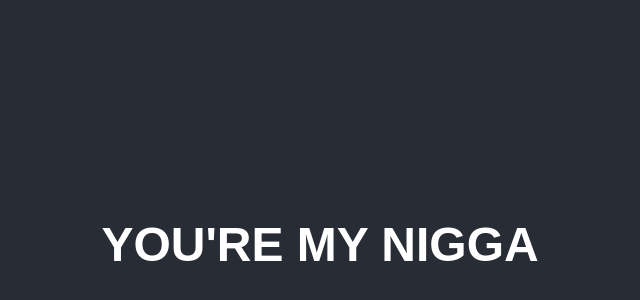
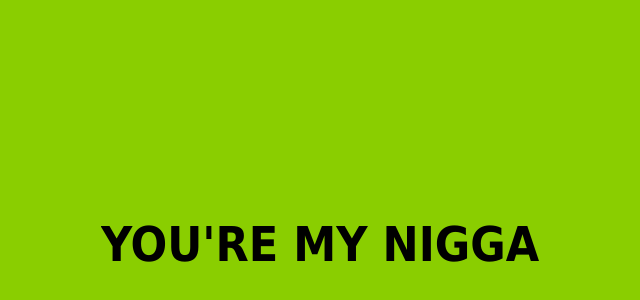
Before and after one commit to bennbren/imy, a plain HTML site: page index.html in a window 1280 px wide. Shown: the part 156-456 px from the top of the page, without its empty margins (320-960 px from the left). Drawn offline with Linux system fonts and the light colour scheme.

Commit message:
auto publish 1727712184637

```diff
--- a/css/style.css
+++ b/css/style.css
@@ -9,9 +9,9 @@ body {
     justify-content: center;
     align-items: center;
     height: 100vh;
-    background-color: #282c34;
-    color: white;
-    font-family: 'Arial', sans-serif;
+    background-color: #8ACE00;
+    color: black;
+    font-family: 'Tahoma', sans-serif;
 }
 
 .container {
```
